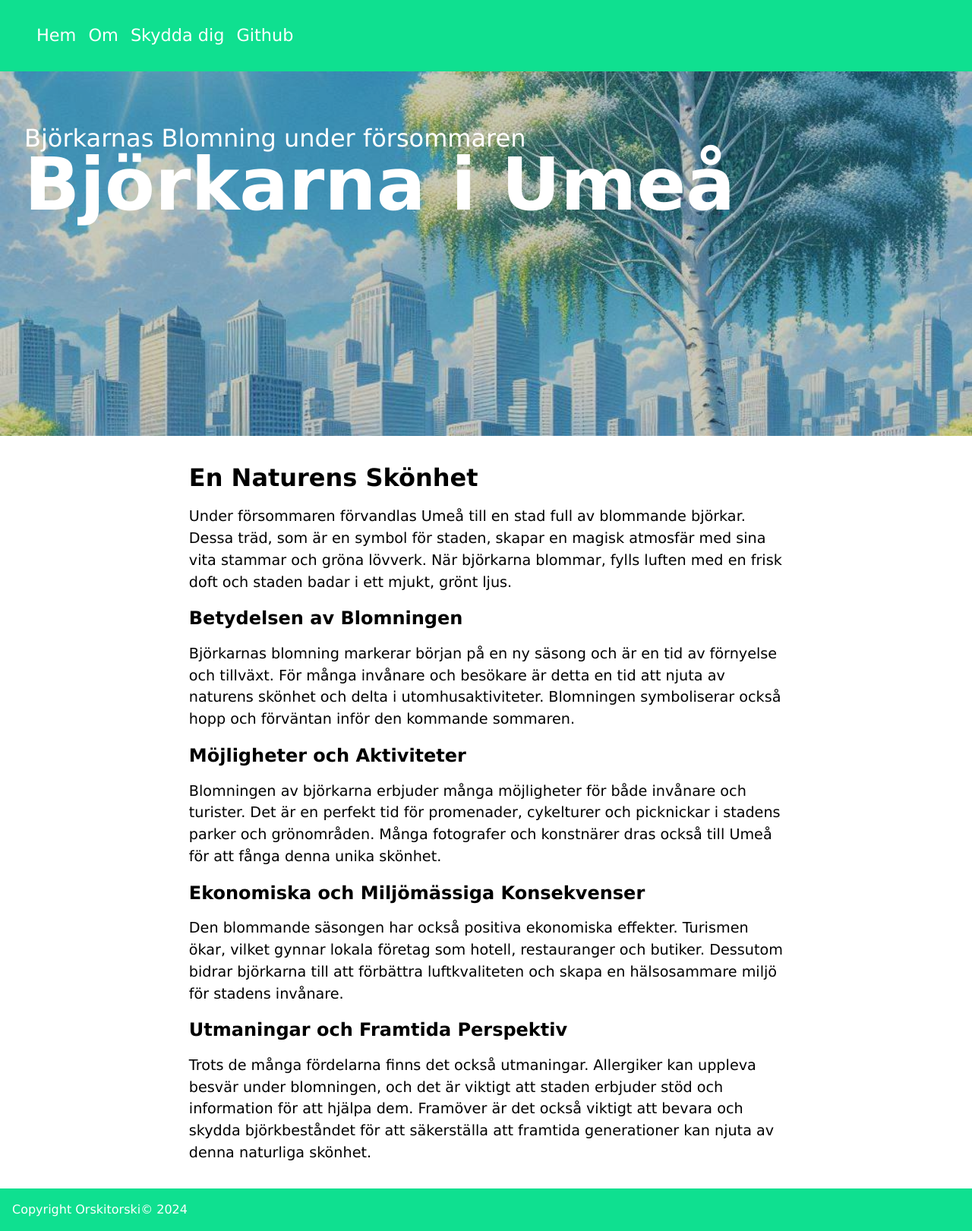
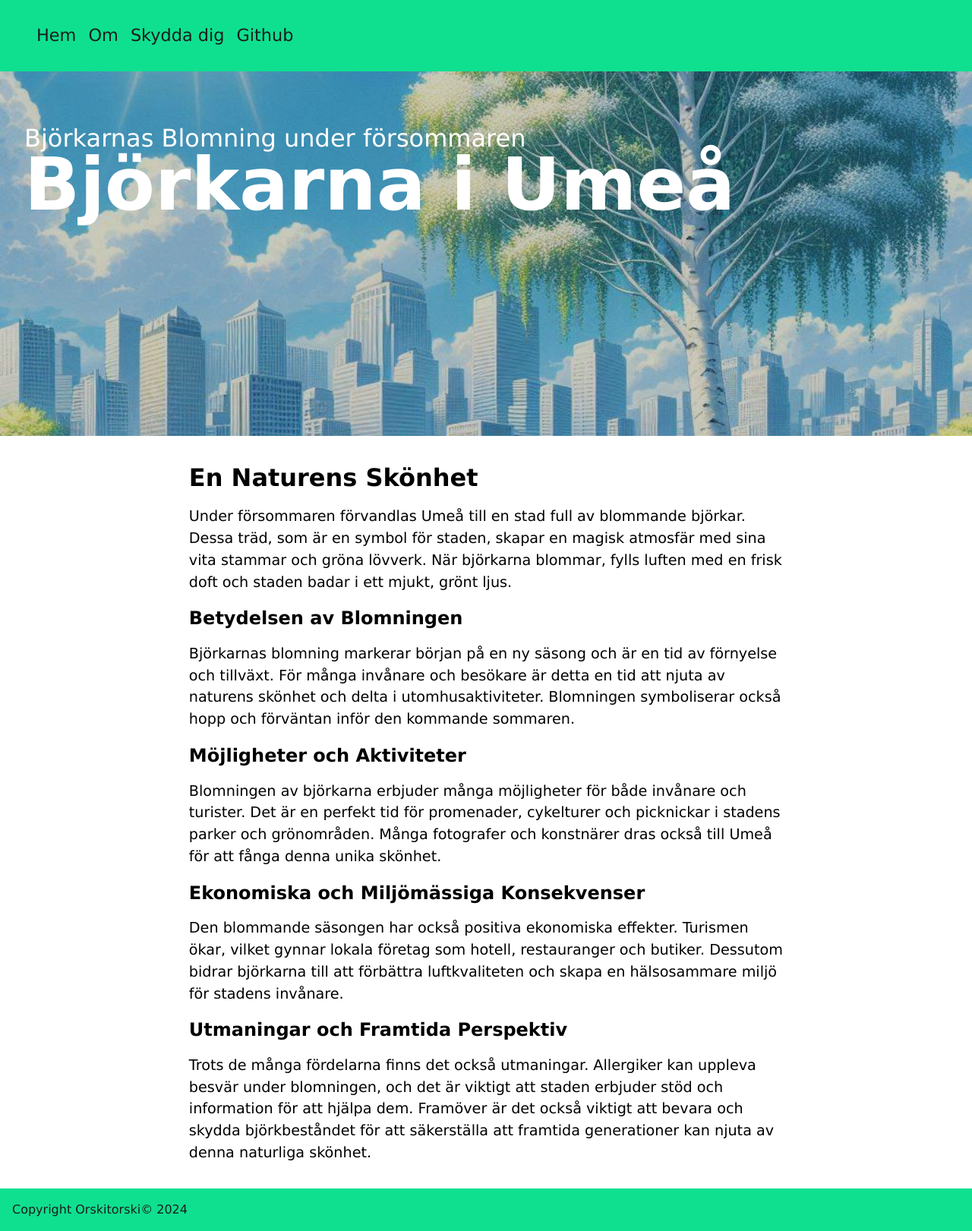
Before and after one commit to Orskitorski/WU2-layout, a plain HTML site: page index.html in a window 1280 px wide. Shown: the whole page at 76% size. Drawn offline with Linux system fonts and the light colour scheme.

Commit message:
fixade kontrast m.m

```diff
--- a/stylesheet.css
+++ b/stylesheet.css
@@ -10,7 +10,7 @@ nav {
     padding: 0.5rem;
     background-color: rgb(15, 224, 144);
     font-size: 1.4rem;
-    color: white;
+    color: rgb(28, 28, 28);
 
     ul {
         list-style: none;
@@ -28,6 +28,7 @@ nav {
 .hero {
     display: grid;
     grid-template-areas: "stack";
+    background-color: darkgreen;
 
     > * {
         grid-area: stack;
@@ -71,5 +72,5 @@ footer {
     width: 100%;
     padding: 1rem;
     background-color: rgb(15, 224, 144);
-    color: white;
+    color: rgb(28, 28, 28);
 }
```
Also changed, not shown: 1 other file.
